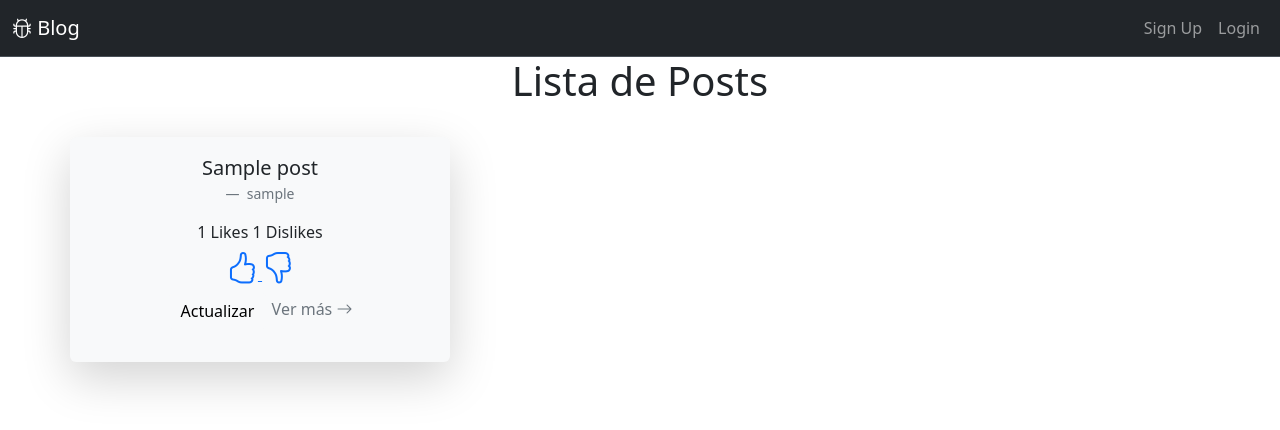
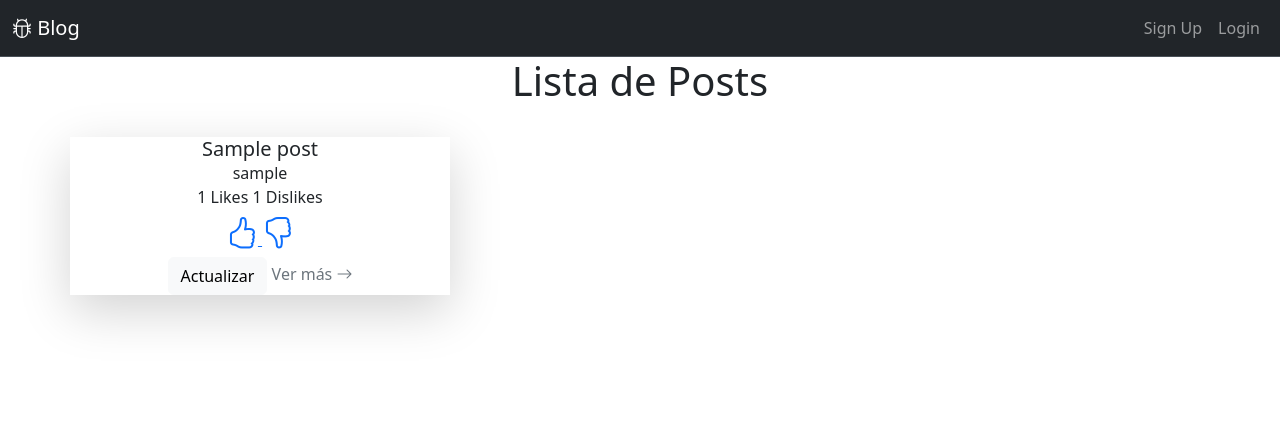
Before and after one commit to vmarialuzm/django_blog, a Django app: page / in a window 1280 px wide. Shown: the top 430 px of the page. Run offline with Django 4.2, Linux system fonts and the light colour scheme; tables that the repository leaves empty hold one stand-in row (values such as "Sample post").

Commit message:
añadiendo estilo

```diff
--- a/blog/templates/blog/index.html
+++ b/blog/templates/blog/index.html
@@ -3,26 +3,25 @@
 {% block content %}
 <h1 class="text-center">Lista de Posts</h1>
 <br>
+
 <div class="row text-center">
   {% for post in posts %}
-    <div class="col-4 shadow-lg p-3 mb-5 bg-body-tertiary rounded">
-      <figure>
-        <blockquote class="blockquote">
-          <p>{{ post.title }}</p>
-        </blockquote>
-        <figcaption class="blockquote-footer">
-          {{ post.user }}
-        </figcaption>
+    <div class="col-md-4 col-sm-6 col-12 mb-4 shadow-lg">
+      <div class="card-body">
+        <h5 class="card-title">{{ post.title }}</h5>
+        <p class="card-text">{{ post.user }}</p>
+      </div>
+
 
         <!-- Conteo de likes y dislikes -->
+      <span>{{ post.liked_by.count }}</span> Likes
+      <span>{{ post.disliked_by.count }}</span> Dislikes
 
-        <span>{{ post.liked_by.count }}</span> Likes
-        <span>{{ post.disliked_by.count }}</span> Dislikes
-        <br>
-        <a class="hand-button" href="{% url 'like_post' post.id %}" class="btn btn-danger">
+      <div class="card-body">
+        <a class="hand-button" href="{% url 'like_post' post.id %}">
           <i class="bi bi-hand-thumbs-up" style="font-size: 2em;"></i>
         </a>
-        <a class="hand-button" href="{% url 'disliked_post' post.id %}" class="btn btn-danger">
+        <a class="hand-button" href="{% url 'disliked_post' post.id %}">
           <i class="bi bi-hand-thumbs-down" style="font-size: 2em;"></i>
         </a>
 
@@ -40,7 +39,7 @@
           Ver más
           <i class="bi bi-arrow-right"></i>
         </a>
-      </figure>
+      </div>
     </div>
   {% endfor %}
 </div>
```
